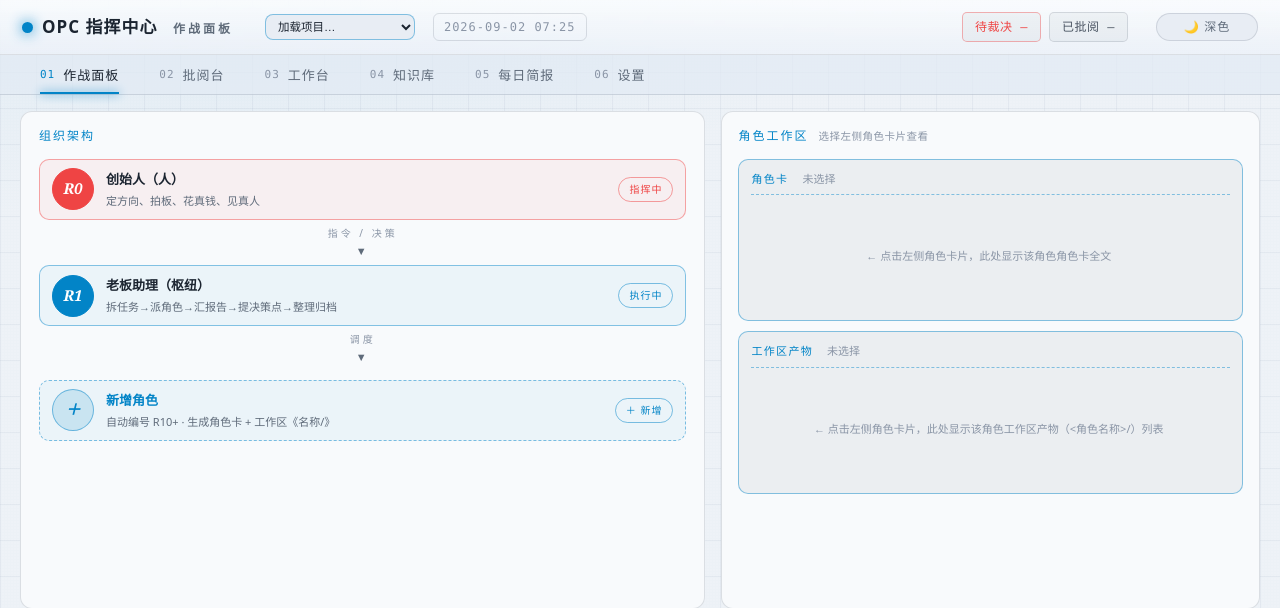
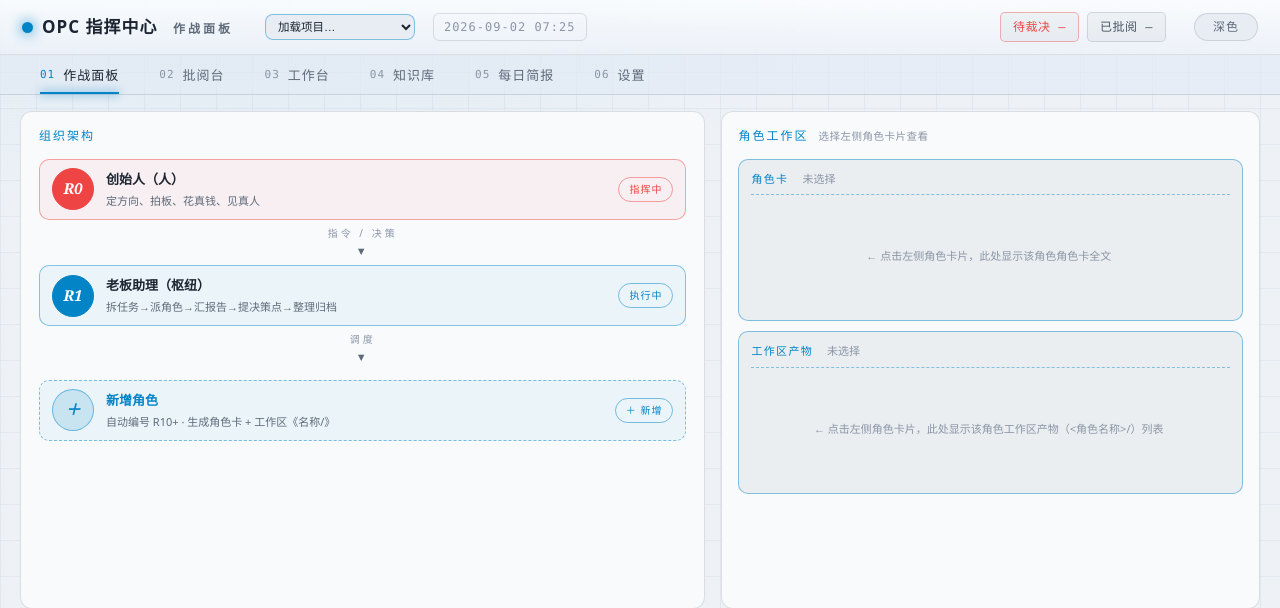
Before and after one commit to wenbuer/opc-web-dsh, a Python web app: template templates/index.html in a window 1280 px wide. Shown: the top 608 px of the page. Run offline with Jinja, Linux system fonts and the light colour scheme; the template is opened without the code that fills it, so the values that code supplies are empty.

Commit message:
style: 主题切换按钮去 emoji，纯文字 深色/浅色

```diff
--- a/static/main.css
+++ b/static/main.css
@@ -830,7 +830,7 @@ table.mdt{border-collapse:collapse;width:100%;min-width:100%;font-size:10.5px;co
 #btnDirUp,#btnDirPick{padding:4px 12px;font-size:12px;border-radius:6px}
 
 /* ---- 主题切换按钮（右上角） ---- */
-.theme-toggle{margin-left:10px;flex:none;display:inline-flex;align-items:center;justify-content:center;gap:6px;box-sizing:border-box;min-width:102px;padding:4px 12px;border-radius:20px;line-height:1.5;border:1px solid var(--line);background:var(--panel2);color:var(--dim);cursor:pointer;font-size:12px;letter-spacing:1px;transition:border-color .15s,color .15s,transform .15s}
+.theme-toggle{margin-left:10px;flex:none;display:inline-flex;align-items:center;justify-content:center;gap:6px;box-sizing:border-box;min-width:64px;padding:4px 12px;border-radius:20px;line-height:1.5;border:1px solid var(--line);background:var(--panel2);color:var(--dim);cursor:pointer;font-size:12px;letter-spacing:1px;transition:border-color .15s,color .15s,transform .15s}
 
 
 .theme-toggle:hover{border-color:var(--gold);color:var(--gold);transform:translateY(-1px)}
--- a/static/main.js
+++ b/static/main.js
@@ -1388,7 +1388,7 @@
   function applyTheme(t){
     document.documentElement.setAttribute("data-theme", t === "dark" ? "dark" : "light");
     var b = document.getElementById("btnTheme");
-    if (b) b.textContent = t === "dark" ? "☀️ 浅色" : "🌙 深色";
+    if (b) b.textContent = t === "dark" ? "浅色" : "深色";
     try { localStorage.setItem("opcTheme", t); } catch(e){}
   }
   function toggleTheme(){
--- a/templates/index.html
+++ b/templates/index.html
@@ -18,7 +18,7 @@
       <span class="stat seal-red" id="statPending">待裁决 —</span>
       <span class="stat seal-ink" id="statArchived">已批阅 —</span>
     </div>
-    <button id="btnTheme" class="theme-toggle" title="切换配色主题（浅色 / 深色）">🌙 深色</button>
+    <button id="btnTheme" class="theme-toggle" title="切换配色主题">深色</button>
   </header>
 
   <nav class="tabs">
```
